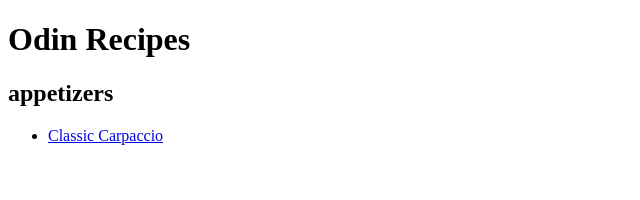
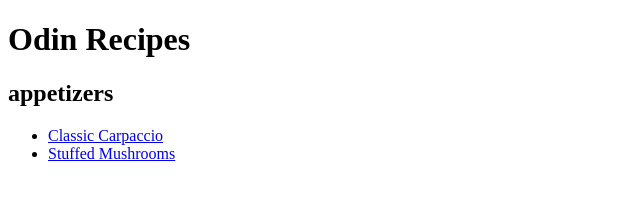
Before and after one commit to Doomtone/odin-recipes, a plain HTML site: page index.html in a window 1280 px wide. Shown: the whole page, without its empty margins (0-640 px from the left). Drawn offline with Linux system fonts and the light colour scheme.

Commit message:
link the index and stuffed mushrooms in the list

```diff
--- a/index.html
+++ b/index.html
@@ -10,6 +10,7 @@
         <h2>appetizers</h2>
         <ul>
             <li><a href="recipes/classic-carpaccio.html"> Classic Carpaccio</a></li>
+            <li><a href="recipes/stuffed-mushrooms.html">Stuffed Mushrooms</a></li>
         </ul>
 
     </body>
```
